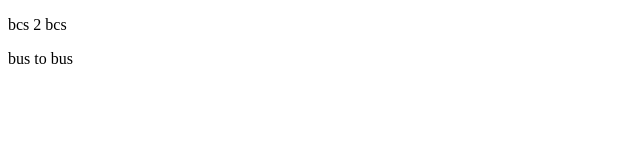
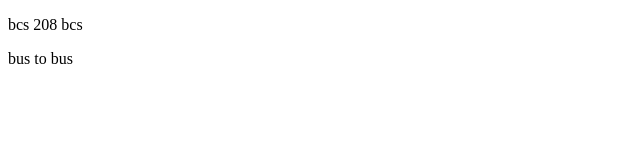
Before and after one commit to shofiqul12/my-first-website, a plain HTML site: page changes/index2.html in a window 1280 px wide. Shown: the full height of the page, 0-640 px from the left. Drawn offline with Linux system fonts and the light colour scheme.

Commit message:
Update index2.html

```diff
--- a/changes/index2.html
+++ b/changes/index2.html
@@ -7,7 +7,7 @@
     <title>Document</title>
 </head>
 <body>
-    <p>bcs 2 bcs </p>
+    <p>bcs 208 bcs </p>
     <p>bus to bus</p>
 </body>
 </html>
```
